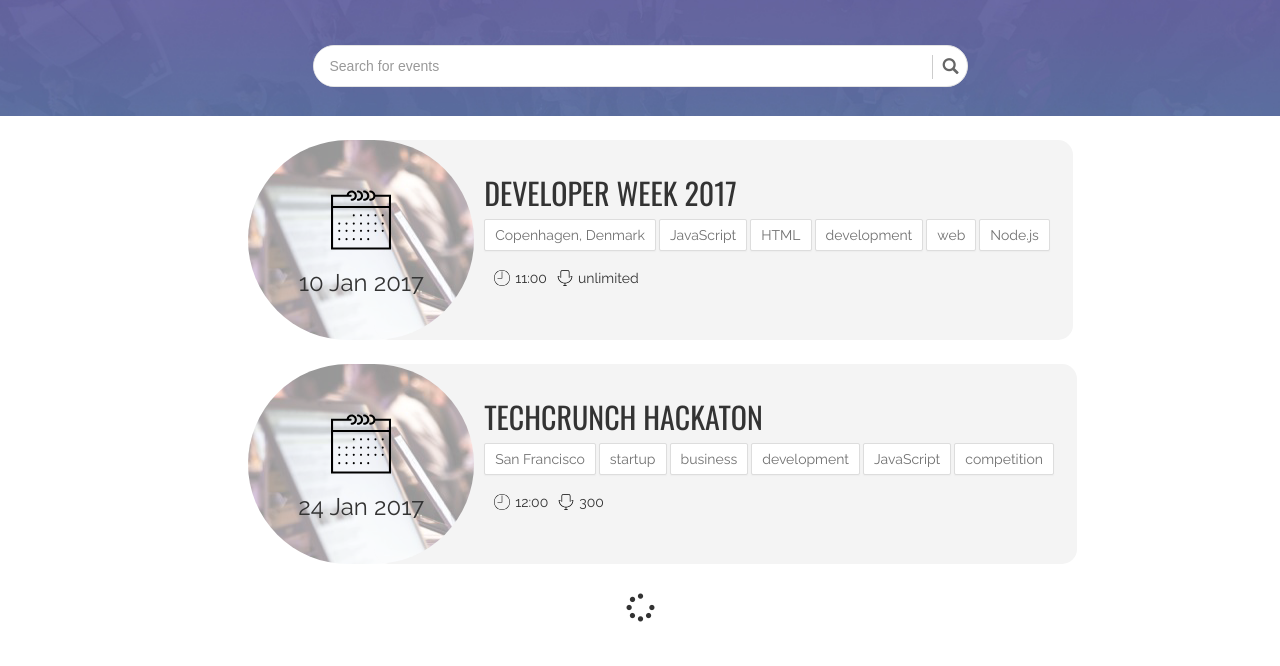
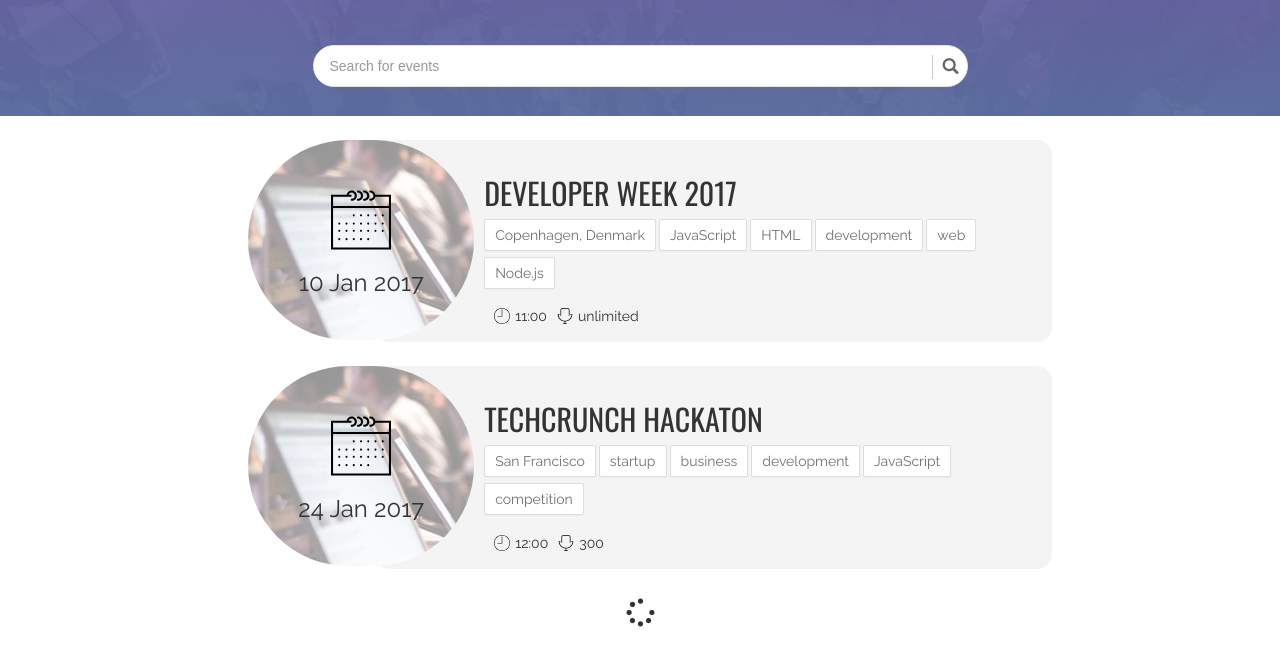
Before and after one commit to vnikolova/techbase, a plain HTML site: page events.html in a window 1280 px wide. Shown: the part 84-750 px from the top of the page. Drawn offline with nearby package versions, Linux system fonts and the light colour scheme.

Commit message:
added col 3of4

```diff
--- a/css/flexbox-grid.css
+++ b/css/flexbox-grid.css
@@ -48,7 +48,7 @@ html, body {
 .col-5of8 {
   flex: 0 0 62.5%;
 }
-.col-6of8 {
+.col-6of8, .col-3of4 {
   flex: 0 0 75%;
 }
 .col-1of5 {
```
